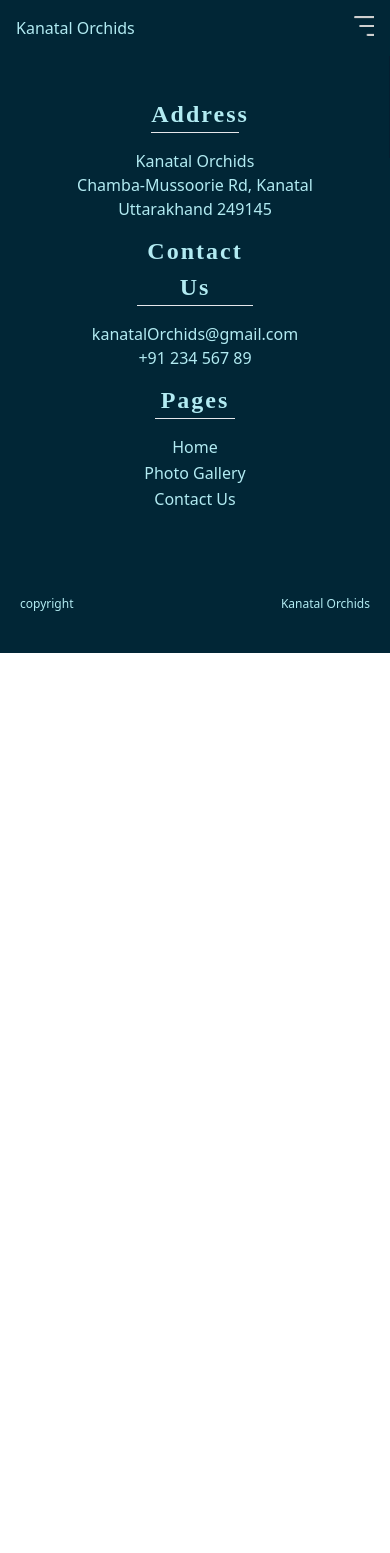
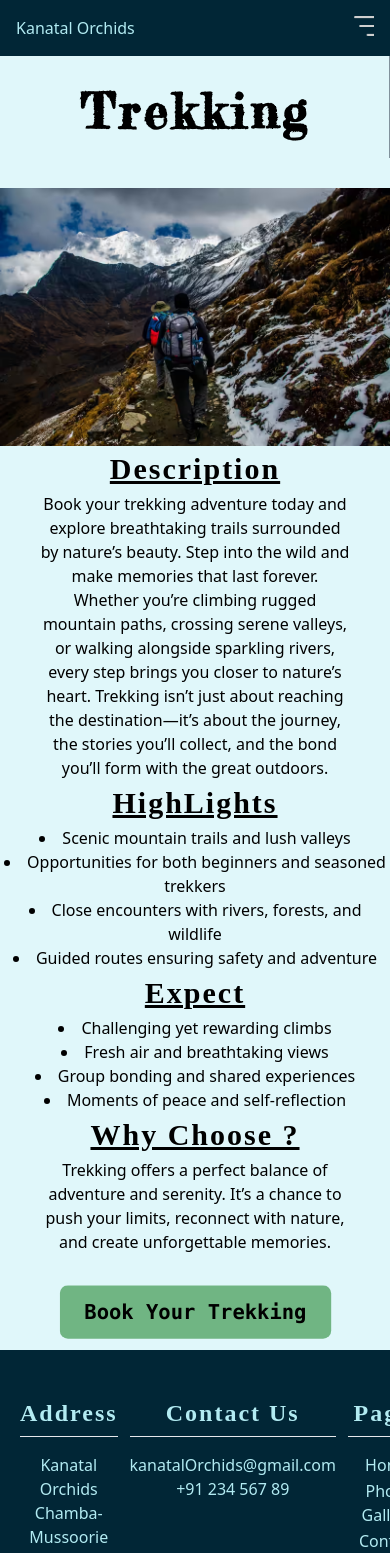
Before and after one commit to PrabhakarPanwar/Tour, a React (Vite) app in the folder Front-End/: page /package/1 in a window 390 px wide. Shown: the top 1553 px of the page. Before the commit the page ends 844 px from the top, so only its background shows below. Built offline with nearby package versions, Linux system fonts and the light colour scheme.

Commit message:
New Framer motion

```diff
--- a/Front-End/src/App.jsx
+++ b/Front-End/src/App.jsx
@@ -2,11 +2,11 @@ import React from "react";
 import { Route, Routes } from "react-router-dom";
 import Home from "./pages/Home.jsx";
 import Navbar from "./components/Navbar.jsx";
-import Services from "./pages/Services.jsx";
 import Gallery from "./pages/Gallery.jsx";
 import Contact from "./pages/Contact.jsx";
 import Footer from "./components/Footer.jsx";
 import Dashboard from "./pages/Dashboard.jsx";
+import SoloPackage from "./pages/SoloPackage.jsx";
 
 function App() {
   return (
@@ -15,7 +15,7 @@ function App() {
       <main className="mx-auto bg-[#e0f7fa] text-black">
         <Routes>
           <Route path="/" element={<Home />} />
-          <Route path="/services" element={<Services />} />
+          <Route path="/package/:id" element={<SoloPackage />} />
           <Route path="/gallery" element={<Gallery />} />
           <Route path="/contact" element={<Contact />} />
           <Route path="/admin/dashboard" element={<Dashboard />} />
--- a/Front-End/src/assets/image.js
+++ b/Front-End/src/assets/image.js
@@ -23,19 +23,64 @@ export const assets = {
 
 export const plans = [
   {
+    id: 1,
     title: "Trekking",
     image: trekking,
-    desc: "Book your trekking adventure today and explore breathtaking trails surrounded by nature’s beauty. Step into the wild and make memories that last forever.",
+    desc: "Book your trekking adventure today and explore breathtaking trails surrounded by nature’s beauty. Step into the wild and make memories that last forever. Whether you’re climbing rugged mountain paths, crossing serene valleys, or walking alongside sparkling rivers, every step brings you closer to nature’s heart. Trekking isn’t just about reaching the destination—it’s about the journey, the stories you’ll collect, and the bond you’ll form with the great outdoors.",
+    highlights: [
+      "Scenic mountain trails and lush valleys",
+      "Opportunities for both beginners and seasoned trekkers",
+      "Close encounters with rivers, forests, and wildlife",
+      "Guided routes ensuring safety and adventure",
+    ],
+    expect: [
+      "Challenging yet rewarding climbs",
+      "Fresh air and breathtaking views",
+      "Group bonding and shared experiences",
+      "Moments of peace and self-reflection",
+    ],
+    whyChoose:
+      "Trekking offers a perfect balance of adventure and serenity. It’s a chance to push your limits, reconnect with nature, and create unforgettable memories.",
   },
   {
+    id: 2,
     title: "Bonfire",
     image: bonfire,
-    desc: "Reserve your bonfire evening now—gather around the flames, share stories, and enjoy the warmth under the open sky.",
+    desc: "Reserve your bonfire evening now—gather around the flames, share stories, and enjoy the warmth under the open sky. Imagine the crackling sound of wood, the glow of fire lighting up faces, and the laughter echoing into the night. A bonfire is more than just warmth—it’s a gathering of hearts, a place where friendships deepen and memories are made.",
+    highlights: [
+      "Crackling fire under the starry sky",
+      "Perfect for storytelling and music",
+      "Delicious snacks like roasted marshmallows",
+      "Relaxed atmosphere for bonding",
+    ],
+    expect: [
+      "Warmth and comfort in the cool night",
+      "Shared laughter and unforgettable stories",
+      "Singing, games, and lighthearted fun",
+      "A cozy end to your adventurous day",
+    ],
+    whyChoose:
+      "Bonfires bring people together in a magical way. It’s not just about fire—it’s about connection, joy, and creating lasting memories.",
   },
   {
+    id: 3,
     title: "Camping",
     image: camping,
-    desc: "Secure your camping spot and spend the night under a blanket of stars. Experience peace, adventure, and the magic of the outdoors.",
+    desc: "Secure your camping spot and spend the night under a blanket of stars. Experience peace, adventure, and the magic of the outdoors. Pitch your tent in a scenic clearing, listen to the symphony of crickets, and wake up to the golden rays of sunrise. Camping is about slowing down, disconnecting from the noise, and reconnecting with yourself and nature.",
+    highlights: [
+      "Starry night skies and sunrise views",
+      "Campfire cooking and outdoor meals",
+      "Peaceful environment away from city noise",
+      "Opportunities for hiking and exploration",
+    ],
+    expect: [
+      "Setting up tents and cozy sleeping bags",
+      "Bonding with friends or enjoying solitude",
+      "Nature’s sounds as your nighttime lullaby",
+      "Refreshing mornings with scenic beauty",
+    ],
+    whyChoose:
+      "Camping is the ultimate escape from routine. It lets you unplug, recharge, and immerse yourself in the wonders of nature.",
   },
 ];
 
--- a/Front-End/src/components/Footer.jsx
+++ b/Front-End/src/components/Footer.jsx
@@ -3,10 +3,12 @@ import { NavLink } from "react-router-dom";
 
 function Footer() {
   return (
-    <footer className="m-auto">
-      <center className="flex flex-col md:flex-row gap-3 justify-center md:justify-around px-5 py-10">
+    <footer className="m-auto ">
+      <center className="flex gap-3 justify-around px-5 py-10">
         <section>
-          <strong className=""><h2 className="border-b w-1/4 md:w-1/6 lg:w-1/2 ">Address </h2></strong>
+          <strong>
+            <h2 className="border-b md:w-1/6 lg:w-1/2 ">Address </h2>
+          </strong>
           <div className="pt-4">
             <p>Kanatal Orchids</p>
             <p>Chamba-Mussoorie Rd, Kanatal</p>
@@ -14,18 +16,33 @@ function Footer() {
           </div>
         </section>
         <section>
-          <strong><h2 className="border-b w-1/3 md:w-1/5 lg:w-36 ">Contact Us </h2></strong>
+          <strong>
+            <h2 className="border-b md:w-1/5 lg:w-36 ">Contact Us </h2>
+          </strong>
           <div className="pt-4">
             <p>kanatalOrchids@gmail.com</p>
-            <a href={"tel:+91234567890"} className=''>+91 234 567 89 </a>
+            <a href={"tel:+91234567890"} className="">
+              +91 234 567 89{" "}
+            </a>
           </div>
         </section>
         <section className=" ">
-          <strong><h2 className="border-b w-20">Pages </h2></strong>
+          <strong>
+            <h2 className="border-b w-20">Pages </h2>
+          </strong>
           <div className="flex flex-col pt-4">
-            <NavLink to="/">Home<hr className="w-14"/></NavLink>
-            <NavLink to="/gallery">Photo Gallery<hr className="w-20"/></NavLink>
-            <NavLink to="/contact">Contact Us<hr className="w-20"/></NavLink>
+            <NavLink to="/">
+              Home
+              <hr className="w-14" />
+            </NavLink>
+            <NavLink to="/gallery">
+              Photo Gallery
+              <hr className="w-20" />
+            </NavLink>
+            <NavLink to="/contact">
+              Contact Us
+              <hr className="w-20" />
+            </NavLink>
             {/* <NavLink to="/services">Services<hr className="w-1/6"/></NavLink> */}
           </div>
         </section>
--- a/Front-End/src/components/Navbar.jsx
+++ b/Front-End/src/components/Navbar.jsx
@@ -1,18 +1,14 @@
-
 import React, { useState } from "react";
-import { NavLink } from "react-router-dom";
-import menu_icon from "../assets/img/menu_icon.png"
-import { motion } from "framer-motion"
+import { Link, NavLink } from "react-router-dom";
+import menu_icon from "../assets/img/menu_icon.png";
+import { motion } from "framer-motion";
 
 function Navbar() {
-
-  const [hamtrigger, setHamtrigger] = useState(false)
+  const [hamtrigger, setHamtrigger] = useState(false);
 
   return (
     <nav className="flex justify-between mx-auto py-4 px-4 relative ">
-      <p>
-        Kanatal Orchids
-      </p>
+      <Link to="/">Kanatal Orchids</Link>
       <div className="gap-8 hidden md:flex ">
         <NavLink to="/">
           Home
@@ -30,27 +26,31 @@ function Navbar() {
 
       {/* Hamburger Menu */}
 
-      <div style={{ backgroundImage: `url(${menu_icon})`, backgroundSize: "cover" }} className="h-5 w-5 cursor-pointer md:hidden invert" onClick={() => setHamtrigger(!hamtrigger)}> </div>
+      <div
+        style={{
+          backgroundImage: `url(${menu_icon})`,
+          backgroundSize: "cover",
+        }}
+        className="h-5 w-5 cursor-pointer md:hidden invert"
+        onClick={() => setHamtrigger(!hamtrigger)}
+      >
+        {" "}
+      </div>
 
       <motion.section
         layout
         initial={{ x: "100%" }}
         animate={{ x: hamtrigger ? "0%" : "100%" }}
         transition={{
-          visualDuration: 0.2,
+          duration: 0.2,
         }}
         className="absolute text-center right-0 top-[56px] md:hidden"
       >
-        <div
-          className="gap-8 bg-slate-900 p-3">
+        <div className="gap-8 bg-slate-900 p-3">
           <NavLink to="/">
             Home
             <hr />
           </NavLink>
-          {/* <NavLink to="/services">
-          Services
-          <hr />
-        </NavLink> */}
           <NavLink to="/gallery">
             Photo Gallery
             <hr />
@@ -61,7 +61,6 @@ function Navbar() {
           </NavLink>
         </div>
       </motion.section>
-
     </nav>
   );
 }
--- a/Front-End/src/components/OurService.jsx
+++ b/Front-End/src/components/OurService.jsx
@@ -11,18 +11,24 @@ function OurService() {
       </h1>
       <div className="flex flex-wrap lg:flex-nowrap gap-4">
         {plans.map((i, index) => (
-          <div key={index} className=" w-full shadow-2xl group p-5 transition-transform hover:scale-[1.03] hover:translate-y-2 group rounded-lg ">
-            <img className="h-[350px] w-full rounded-lg object-cover group-hover:opacity-[90%] " src={i.image} alt={i.title} />
+          <Link
+            to={`/package/${i.id}`}
+            key={index}
+            className=" w-full shadow-2xl group p-5 transition-transform hover:scale-[1.03] hover:translate-y-2 group rounded-lg "
+          >
+            <img
+              className="h-[350px] w-full rounded-lg object-cover group-hover:opacity-[90%] "
+              src={i.image}
+              alt={i.title}
+            />
             <h1 className="font-fredericka text-3xl py-5">{i.title}</h1>
-            <p className="pb-3">
-              {i.desc}
-            </p>
-            <Link to="/contact" className="text-xl py-3 font-bold font-mono">
+            <p className="pb-3">{i.desc}</p>
+            <div className="text-xl py-3 font-bold font-mono">
               <button className="group-hover:bg-slate-400 active:scale-[0.9]">
-                Book Your {i.title}
+                Know More About Your {i.title}
               </button>
-            </Link>
-          </div>
+            </div>
+          </Link>
         ))}
       </div>
     </div>
--- a/Front-End/src/components/Package.jsx
+++ /dev/null
@@ -1,20 +0,0 @@
-import React from 'react'
-
-function Package() {
-    return (
-        <div>
-            <center>
-                <h1 className='text-xl'>Camping</h1>
-                <p>lorem</p>
-            </center>
-            <center>
-                <h1 className='text-xl'>Treking</h1>
-            </center>
-            <center>
-                <h1 className='text-xl'>Bonfire</h1>
-            </center>
-        </div>
-    )
-}
-
-export default Package
--- a/Front-End/src/index.css
+++ b/Front-End/src/index.css
@@ -46,6 +46,7 @@ h2 {
   font-weight: 600;
   font-family: font-poiret;
   letter-spacing: 2px;
+  padding: 5px 0 5px 0;
 }
 
 input,
--- a/Front-End/src/pages/Services.jsx
+++ /dev/null
@@ -1,12 +0,0 @@
-import React from 'react'
-import Package from '../components/Package'
-
-function Services() {
-  return (
-    <div>
-      <Package />
-    </div>
-  )
-}
-
-export default Services
--- /dev/null
+++ b/Front-End/src/pages/SoloPackage.jsx
@@ -0,0 +1,58 @@
+import React, { useContext } from "react";
+import { useParams } from "react-router-dom";
+import { UserContext } from "../context/UserContext";
+import { easeInOut, motion, rgba } from "framer-motion";
+
+function SoloPackage() {
+  const { plans } = useContext(UserContext);
+
+  const data = useParams();
+  const pack = plans.find((i) => i.id == data.id);
+  return (
+    <main className="text-center">
+      <h1 className="py-5">{pack.title}</h1>
+      <div className="py-5">
+        <section>
+          <img className="" src={pack.image} alt={pack.title} />
+        </section>
+        <section >
+          <h2 className="text-3xl underline">Description</h2>
+          <p className="w-[80%] mx-auto" >{pack.desc}</p>
+        </section>
+        <h2 className="text-3xl underline">HighLights</h2>
+        <ul className="list-disc list-inside">
+          {pack.highlights.map((i, index) => (
+            <li key={index}>{i}</li>
+          ))}
+        </ul>
+        <h2 className="text-3xl underline">Expect</h2>
+        <ul className="list-disc list-inside">
+          {pack.expect.map((i, index) => (
+            <li key={index}>{i}</li>
+          ))}
+        </ul>
+        <h2 className="text-3xl underline">Why Choose ?</h2>
+        <p className="w-[80%] mx-auto">{pack.whyChoose}</p>
+      </div>
+      <div className="text-xl py-3 font-bold font-mono">
+        <motion.button
+          animate={{
+            scale: [0.5, 1.5],
+            backgroundColor: ["rgb(255, 0, 0)", "rgb(0,255,0)", "rgb(0,0,255)"],
+          }}
+          transition={{
+            duration: 1,
+            repeatType: "mirror",
+            repeat: Infinity,
+            ease: easeInOut,
+          }}
+          className="group-hover:bg-slate-400 bg-slate-300"
+        >
+          Book Your {pack.title}
+        </motion.button>
+      </div>
+    </main>
+  );
+}
+
+export default SoloPackage;
```
